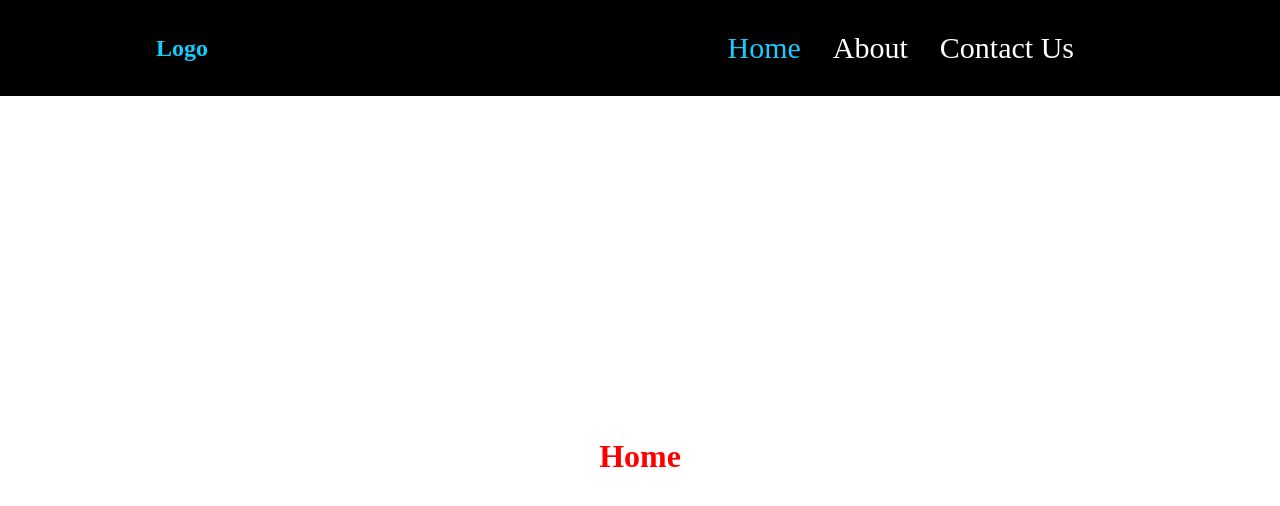
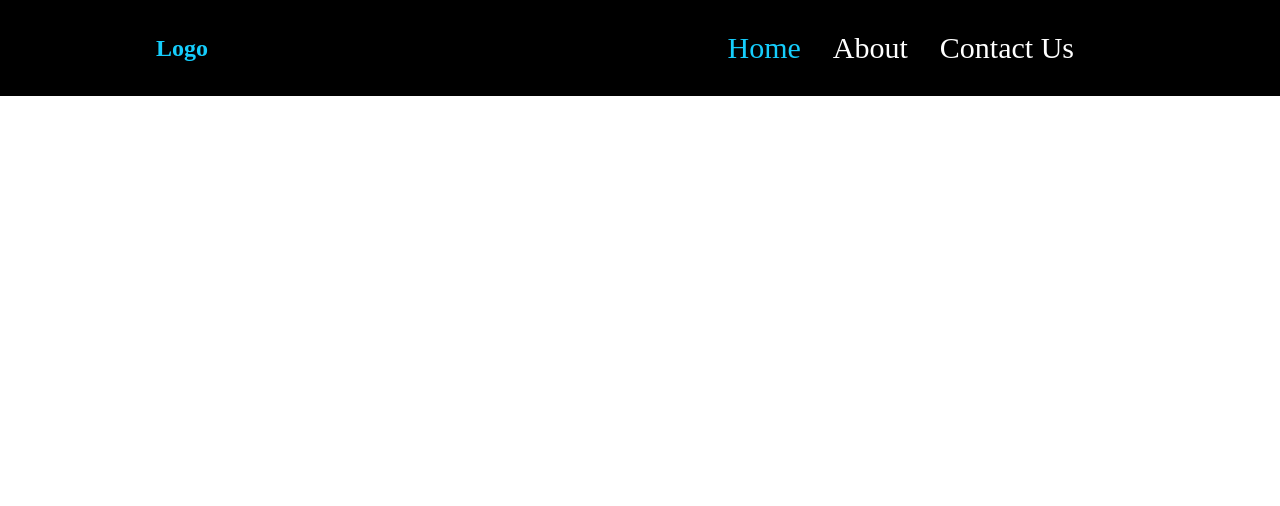
Before and after one commit to andydangit/React-Quiz-App, a React (Create React App) app: page / in a window 1280 px wide. Shown: the top 506 px of the page. Built offline with nearby package versions, Linux system fonts and the light colour scheme.

Commit message:
add useState to Home page

```diff
--- a/src/Pages/Home/Home.jsx
+++ b/src/Pages/Home/Home.jsx
@@ -1,20 +1,13 @@
-import React from 'react';
+import React, {useState} from 'react'
 
-const homeStyle = {
-    display: 'flex',
-    justifyContent: 'center',
-    alignItems: 'center',
-    height: '90vh',
-    color: 'red'
+function Home() {
+const [gameState, setGameState] = useState("menu");
+
+    return (
+        <div>
+
+        </div>
+    )
 }
 
-
-const Home = () => {
-    return (
-        <div style={homeStyle}>
-            <h1> Home </h1>
-        </div>
-    );
-};
-
-export default Home;
+export default Home
```
